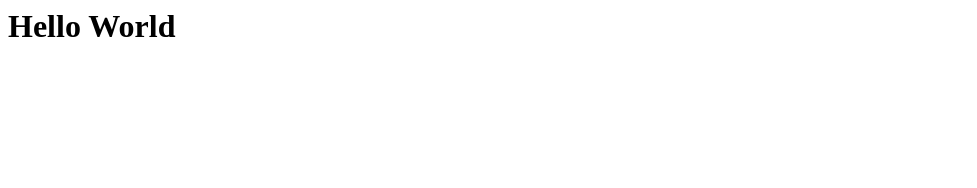
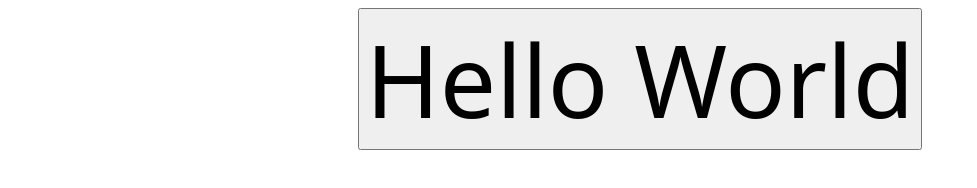
Before and after one commit to kevinlee-06/kevinlee-06.github.io, a plain HTML site: page index.html in a window 1280 px wide. Shown: the whole page, without its empty margins (0-977 px from the left). Drawn offline with Linux system fonts and the light colour scheme.

Commit message:
Update index.html

```diff
--- a/index.html
+++ b/index.html
@@ -1 +1,34 @@
-<h1>Hello World</h1>
+<!DOCTYPE html>
+<html lang="en">
+<head>
+    <meta charset="UTF-8">
+    <meta name="viewport" content="width=device-width, initial-scale=1.0">
+    <title>Kevin Lee's Website</title>
+</head>
+<body>
+    <div>
+    <button>Hello World</button>
+    </div>
+</body>
+</html>
+
+<style>
+    div {
+        display: flex;
+        align-items: center;
+        justify-content: center;
+        width: 100%;
+        height: 100%;
+    }
+    button {
+        height: 100%;
+        font-size: 100px;
+        transition: 400ms;
+        display: block;
+        font-family: system-ui, -apple-system, BlinkMacSystemFont, 'Segoe UI', Roboto, Oxygen, Ubuntu, Cantarell, 'Open Sans', 'Helvetica Neue', sans-serif;
+    }
+    button:hover {
+        transform: translate3d(50px, 50px,0);
+        transition: 400ms;
+        }
+</style>
```
